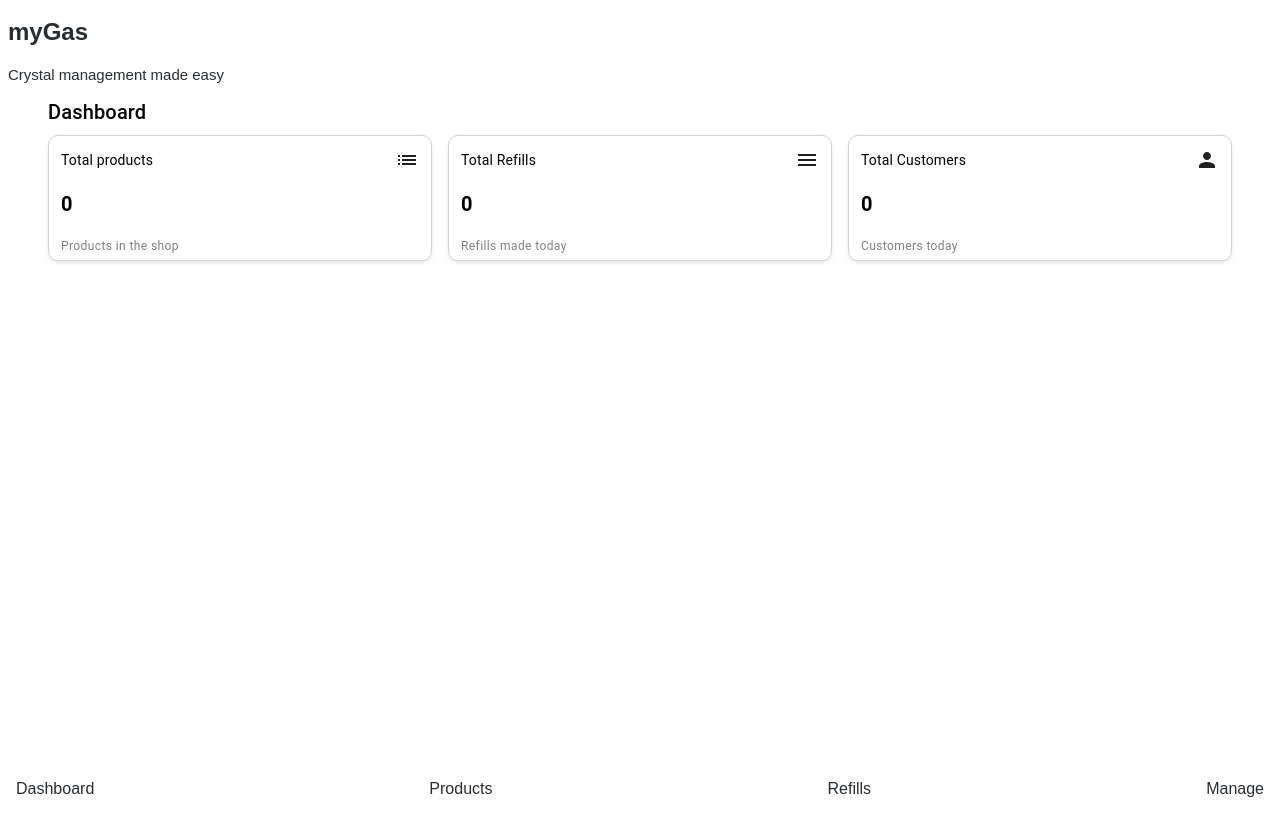
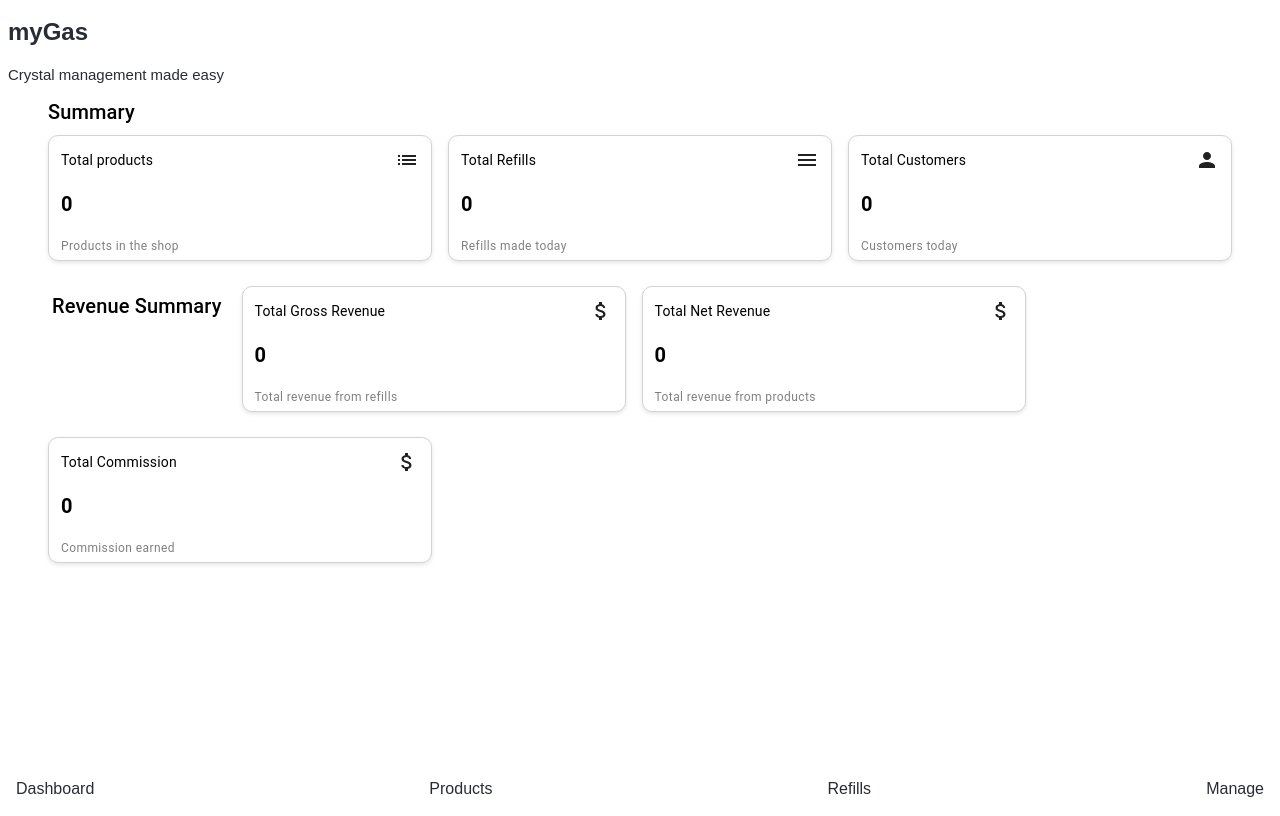
Before and after one commit to iantanui/mygas, a React (Create React App) app: page / in a window 1280 px wide. Built offline with nearby package versions, Linux system fonts and the light colour scheme.

Commit message:
refenue cards

```diff
--- a/src/pages/DashboardScreen.js
+++ b/src/pages/DashboardScreen.js
@@ -1,7 +1,7 @@
 import { Container, Grid, Typography } from "@mui/material";
 import React, { useContext } from "react";
 import DashboardCard from "../components/dashboard/DashboardCard";
-import { List, Menu, Person } from "@mui/icons-material";
+import { AttachMoney, List, Menu, Person } from "@mui/icons-material";
 import { ProductContext } from "../components/products/ProductContext";
 import { RefillContext } from "../components/refills/RefillContext";
 
@@ -15,10 +15,21 @@ const Dashboard = () => {
     ...new Set(refills.map((refill) => refill.customerName)),
   ].length;
 
+  // Calculate revenue metrics
+  const totalGrossRevenue = refills.reduce(
+    (acc, refill) => acc + refill.buyingPrice,
+    0
+  );
+  const totalNetRevenue = products.reduce(
+    (acc, product) => acc + product.price,
+    0
+  );
+  const totalCommission = totalGrossRevenue - totalNetRevenue;
+
   return (
     <Container style={{ padding: "8px", backgroundColor: "white" }}>
       <Typography variant="h6" color="black" gutterBottom>
-        Dashboard
+        Summary
       </Typography>
 
       <Grid container spacing={2}>
@@ -46,6 +57,40 @@ const Dashboard = () => {
             bottom="Customers today"
           />
         </Grid>
+
+        <Typography
+          variant="h6"
+          color="black"
+          gutterBottom
+          style={{ marginLeft: "1rem", marginTop: "1rem", padding: "4px" }}
+        >
+          Revenue Summary
+        </Typography>
+
+        <Grid item xs={12} sm={4}>
+          <DashboardCard
+            icon={<AttachMoney />}
+            label="Total Gross Revenue"
+            value={totalGrossRevenue}
+            bottom="Total revenue from refills"
+          />
+        </Grid>
+        <Grid item xs={12} sm={4}>
+          <DashboardCard
+            icon={<AttachMoney />}
+            label="Total Net Revenue"
+            value={totalNetRevenue}
+            bottom="Total revenue from products"
+          />
+        </Grid>
+        <Grid item xs={12} sm={4}>
+          <DashboardCard
+            icon={<AttachMoney />}
+            label="Total Commission"
+            value={totalCommission}
+            bottom="Commission earned"
+          />
+        </Grid>
       </Grid>
     </Container>
   );
```
